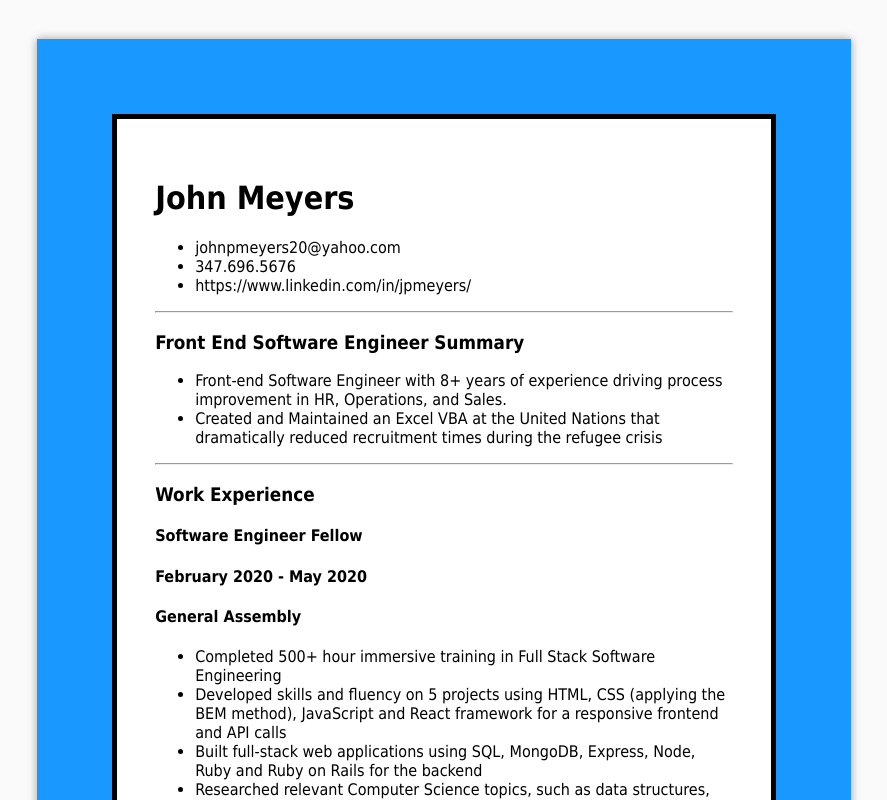
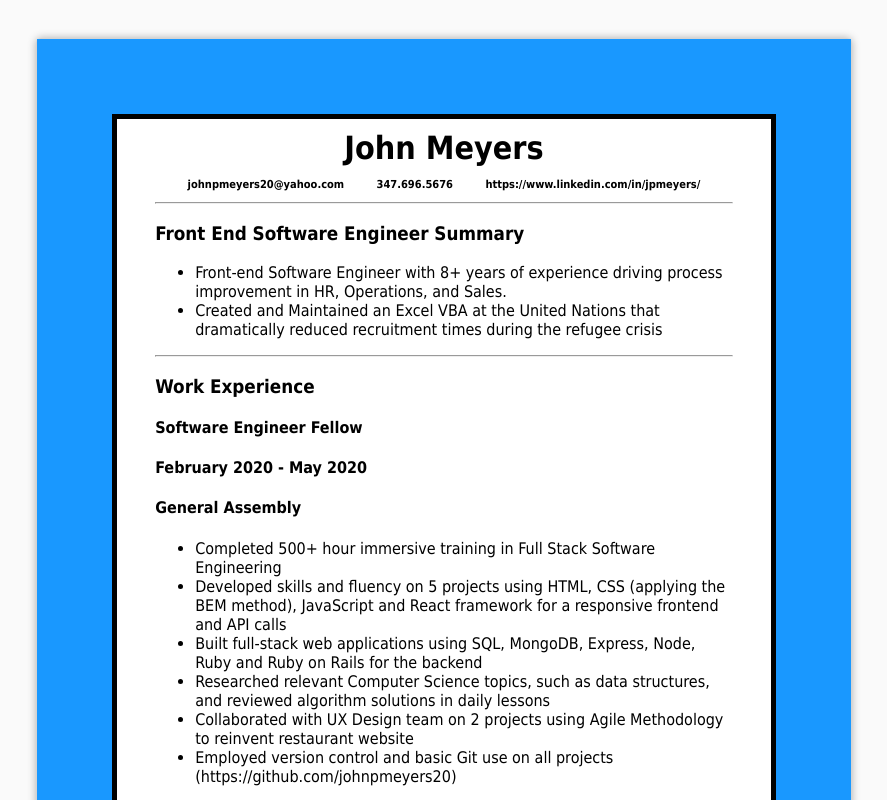
Before and after one commit to johnpmeyers20/resume, a React (Create React App) app: page / in a window 1280 px wide. Shown: the top 800 px of the page, without its empty margins (196-1083 px from the left). Built offline with nearby package versions, Linux system fonts and the light colour scheme.

Commit message:
styled header and added docx dependency

```diff
--- a/package.json
+++ b/package.json
@@ -6,6 +6,7 @@
     "@testing-library/jest-dom": "^5.11.4",
     "@testing-library/react": "^11.1.0",
     "@testing-library/user-event": "^12.1.10",
+    "docx": "^6.0.3",
     "react": "^17.0.2",
     "react-dom": "^17.0.2",
     "react-scripts": "4.0.3",
--- a/src/App.css
+++ b/src/App.css
@@ -26,6 +26,10 @@
 
 /* End Custom Properties */
 
+/* ***************************************** */
+/* ************* A4 Effects **************** */
+/* ***************************************** */
+
 body {
   width: 100%;
   height: 100%;
@@ -40,10 +44,6 @@ body {
   -moz-box-sizing: border-box;
 }
 
-/* .book {
-  background-color: #A0A0A0;
-} */
-
 .page {
   width: 216mm;
   min-height: 279mm;
@@ -56,7 +56,7 @@ body {
 }
 
 .subpage {
-  padding: 1cm;
+  padding: 0 1cm 1cm;
   border: 5px solid black;
   height: 239mm;
   outline: 2cm solid #1998FF;
@@ -83,7 +83,29 @@ body {
   }
 }
 
-.change {
-  color: red;
-  background-color: yellow;
+/* ***************************************** */
+/* ************* End A4 Effects ************ */
+/* ***************************************** */
+
+/* ***************************************** */
+/* ***************** Header **************** */
+/* ***************************************** */
+.header {
+  font-weight: bold;
 }
+.userName {
+  margin: 10px;
+  text-align: center;
+}
+
+.contact-info-list {
+  display: flex;
+  list-style-type: none;
+  font-size: 11px;
+  justify-content: space-evenly;
+  padding: 0;
+}
+
+/* ***************************************** */
+/* *************** End Header ************** */
+/* ***************************************** */
--- a/src/components/Header.js
+++ b/src/components/Header.js
@@ -2,7 +2,7 @@ import React from 'react'
 
 const Header = (props) => {
   return (
-    <>
+    <div className="header">
       <h1 className="userName">{props.user.userName}</h1>
       <ul className="contact-info-list">
         <li className="contact-info-item">{props.user.contactInfo.emailAddress}</li>
@@ -10,7 +10,7 @@ const Header = (props) => {
         <li className="contact-info-item">{props.user.contactInfo.linkedIn}</li>
       </ul>
       <hr />
-    </>
+    </div>
   )
 }
 
```
Also changed, not shown: 2 other files (tests, documents, lock files or other folders).
